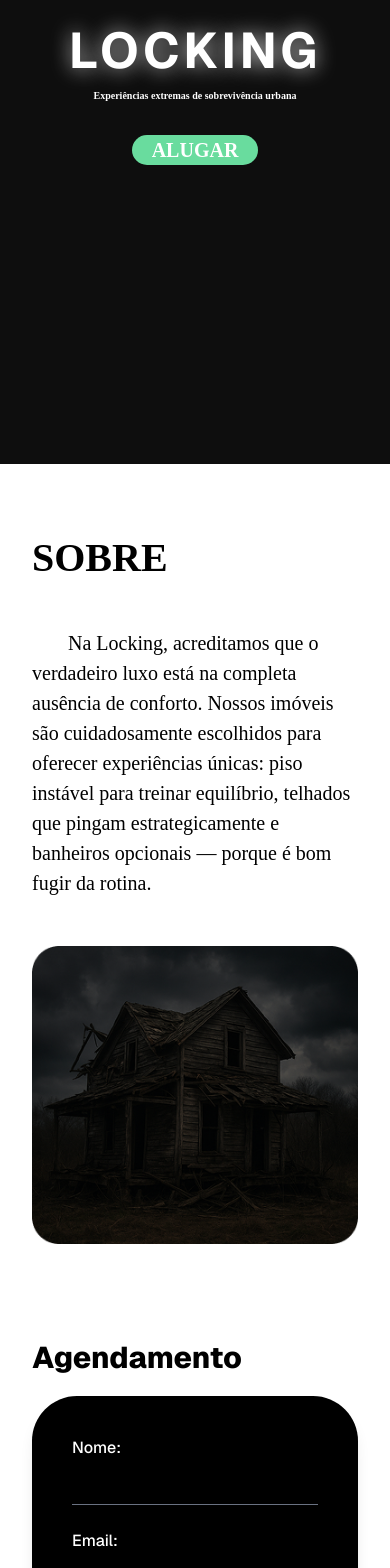
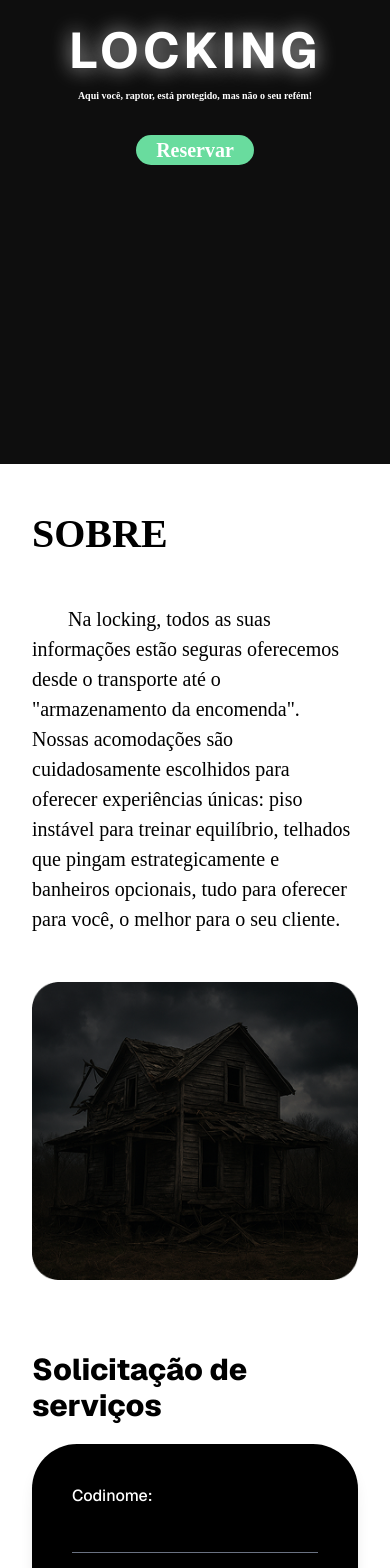
Before and after one commit to riquesouzza/lista01, a Next.js app: page / in a window 390 px wide. Shown: the part 380-1948 px from the top of the page. Built offline with nearby package versions, Linux system fonts and the light colour scheme.

Commit message:
alterações nos textos e ajuste de responsividade

```diff
--- a/src/app/herosection/Nav.tsx
+++ b/src/app/_components/Nav.tsx
@@ -13,7 +13,7 @@ export default function Nav(){
 
         { url: "#sobre", label: "SOBRE" },
         { url: "#beneficios", label: "BENEFÍCIOS" },
-        { url: "#agendamento", label: "AGENDAMENTO" },
+        { url: "#agendamento", label: "CONTATO" },
 
     ];
 
--- a/src/app/herosection/Hero.tsx
+++ b/src/app/_landingPage/Hero.tsx
@@ -19,10 +19,10 @@ export default function Hero(){
 
             <p className="font-['Montserrat'] font-bold text-white
                         text-[10px] sm:text-[15px] lg:text-[20px]">
-            Experiências extremas de sobrevivência urbana
+            Aqui você, raptor, está protegido, mas não o seu refém!
             </p>
 
-            <Botao label="ALUGAR"/>
+            <Botao label="Reservar"/>
 
        </section>
     )
--- a/src/app/Sobre/Sobre.tsx
+++ b/src/app/_landingPage/Sobre.tsx
@@ -1,6 +1,11 @@
 "use client";
 
 import React from "react";
+
+/*Na Locking, acreditamos que o verdadeiro luxo está na completa ausência de conforto.
+                    Nossos imóveis são cuidadosamente escolhidos para oferecer experiências
+                    únicas: piso instável para treinar equilíbrio, telhados que pingam estrategicamente e
+                    banheiros opcionais — porque é bom fugir da rotina.*/
 
 export default function Sobre(){
 
@@ -18,10 +23,10 @@ export default function Sobre(){
 
                 <p className="font-['Montserrat'] font-medium text-black text-left pt-10
                               text-[20px] sm:text-[25px] md:text-[30px] lg:text-[35px] indent-9">
-                    Na Locking, acreditamos que o verdadeiro luxo está na completa ausência de conforto.
-                    Nossos imóveis são cuidadosamente escolhidos para oferecer experiências
+                    Na locking, todos as suas informações estão seguras oferecemos desde o transporte até o "armazenamento da encomenda". Nossas acomodações
+                    são cuidadosamente escolhidos para oferecer experiências
                     únicas: piso instável para treinar equilíbrio, telhados que pingam estrategicamente e
-                    banheiros opcionais — porque é bom fugir da rotina.
+                    banheiros opcionais, tudo para oferecer para você, o melhor para o seu cliente.
                 </p>
 
             </div>
--- a/src/app/_landingPage/agendamento.tsx
+++ b/src/app/_landingPage/agendamento.tsx
@@ -9,7 +9,7 @@ export default function Agendamento() {
                  overflow-x-hidden">
       <h1 className="w-full max-w-xl font-extrabold text-black
                      text-3xl pb-5 sm:text-4xl md:text-5xl lg:text-6xl text-left">
-        Agendamento
+        Solicitação de serviços
       </h1>
 
       <form
@@ -19,7 +19,7 @@ export default function Agendamento() {
 
         <div className="flex flex-col">
           <label htmlFor="nome" className="font-medium pb-1">
-            Nome:
+            Codinome:
           </label>
           <input
             type="text"
@@ -31,7 +31,7 @@ export default function Agendamento() {
 
         <div className="flex flex-col">
           <label htmlFor="email" className="font-medium pb-1">
-            Email:
+            Email(descartável):
           </label>
           <input
             type="email"
@@ -46,7 +46,7 @@ export default function Agendamento() {
             htmlFor="check_in"
             className="font-medium pb-1 flex items-center gap-2"
           >
-            <span>📅</span> Data de check-in:
+            <span>📅</span> Data de entrada:
           </label>
           <input
             type="date"
@@ -59,7 +59,7 @@ export default function Agendamento() {
           <label
             htmlFor="check_out"
             className="font-medium pb-1 flex items-center gap-2">
-            <span>📅</span> Data de check-out:
+            <span>📅</span> Data de saída(não obrigatória):
           </label>
           <input
             type="date"
--- a/src/app/layout.tsx
+++ b/src/app/layout.tsx
@@ -1,5 +1,5 @@
 import "@/styles/globals.css";
-import Nav from "@/app/herosection/Nav";
+import Nav from "@/app/_components/Nav";
 
 import { type Metadata } from "next";
 import { Geist } from "next/font/google";
@@ -8,7 +8,7 @@ import { TRPCReactProvider } from "@/trpc/react";
 
 export const metadata: Metadata = {
   title: "Locking",
-  description: "Uma experiência de sobrevivência urbana",
+  description: "Uma desexperiência para o hóspede",
   icons: [{ rel: "icon", url: "/logo.svg" }],
 };
 
```
Also changed, not shown: src/app/page.tsx (+4 -4 lines).
